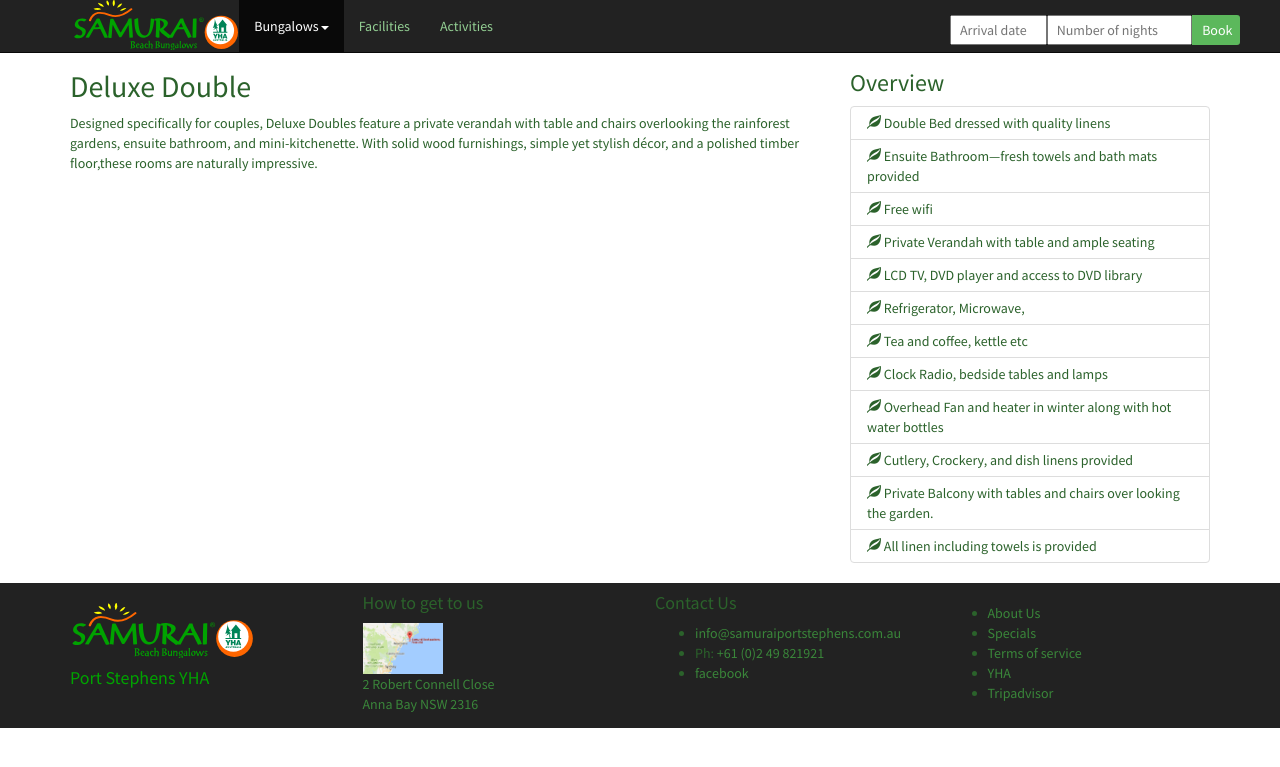
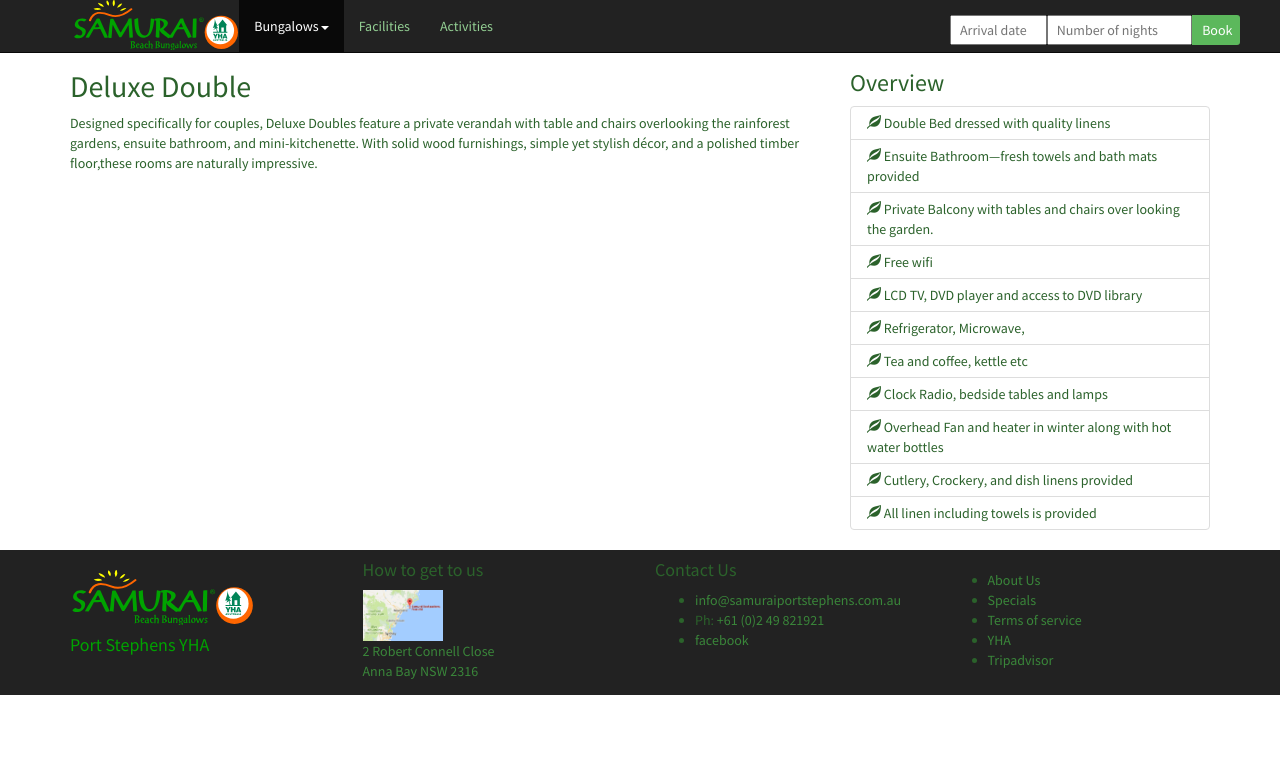
Before and after one commit to samuraibeach/samurai, a Jekyll site: the page built from bungalows/deluxe-double.md, in a window 1280 px wide. Shown: the top 767 px of the page. Built offline with Jekyll 4.4.1, drawn with Linux system fonts in a browser that asks for light colours.

Commit message:
Update from Forestry.io admin@samuraiportstephens.com.au updated bungalows/deluxe-double.md

```diff
--- a/bungalows/deluxe-double.md
+++ b/bungalows/deluxe-double.md
@@ -8,15 +8,14 @@ redirect_from: "/Bungalows/Deluxe_Double/"
 features:
 - Double Bed dressed with quality linens
 - Ensuite Bathroom—fresh towels and bath mats provided
+- Private Balcony with tables and chairs over looking the garden.
 - Free wifi
-- Private Verandah with table and ample seating
 - LCD TV, DVD player and access to DVD library
 - Refrigerator, Microwave,
 - Tea and coffee, kettle etc
 - Clock Radio, bedside tables and lamps
 - Overhead Fan and heater in winter along with hot water bottles
 - Cutlery, Crockery, and dish linens provided
-- Private Balcony with tables and chairs over looking the garden.
 - All linen including towels is provided
 gallery:
 - title: Balcony
```
